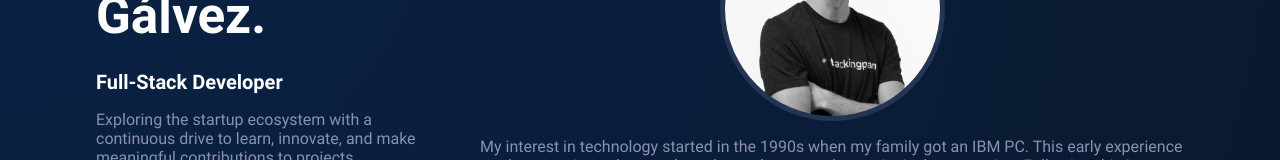
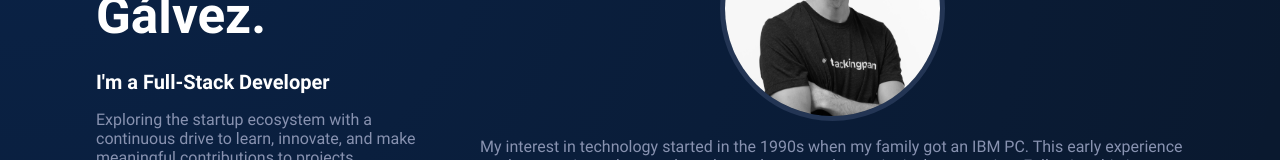
Before and after one commit to JordiLakland/resume-jordi-canto-galvez, a React (Vite) app: page / in a window 1280 px wide. Shown: the part 200-360 px from the top of the page. Built offline with nearby package versions, Linux system fonts and the light colour scheme.

Commit message:
Apply German Nit

```diff
--- a/src/components/header/Header.tsx
+++ b/src/components/header/Header.tsx
@@ -20,7 +20,7 @@ export default function Header(props: HeaderProps) {
                 </div>
                 <h1>Jordi Cantó Gálvez.</h1>
                 <div className={styles.position}>
-                    Full-Stack Developer
+                    I'm a Full-Stack Developer
                 </div>
                 <div className={styles.positionDescription}>
                     {`Exploring the startup ecosystem with a continuous drive to learn, innovate,
```
